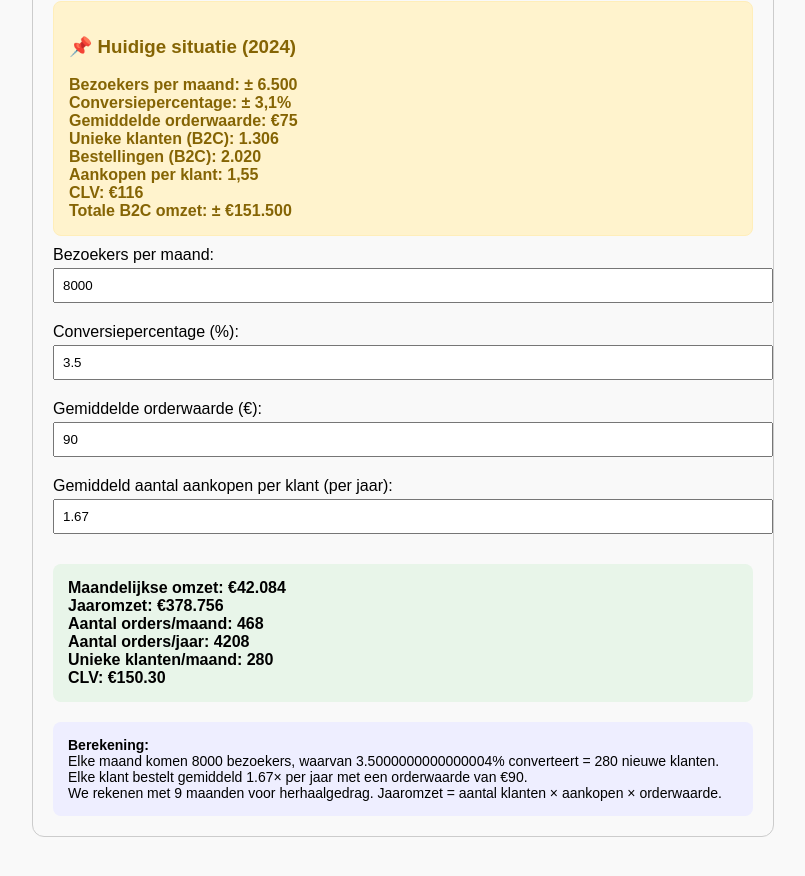
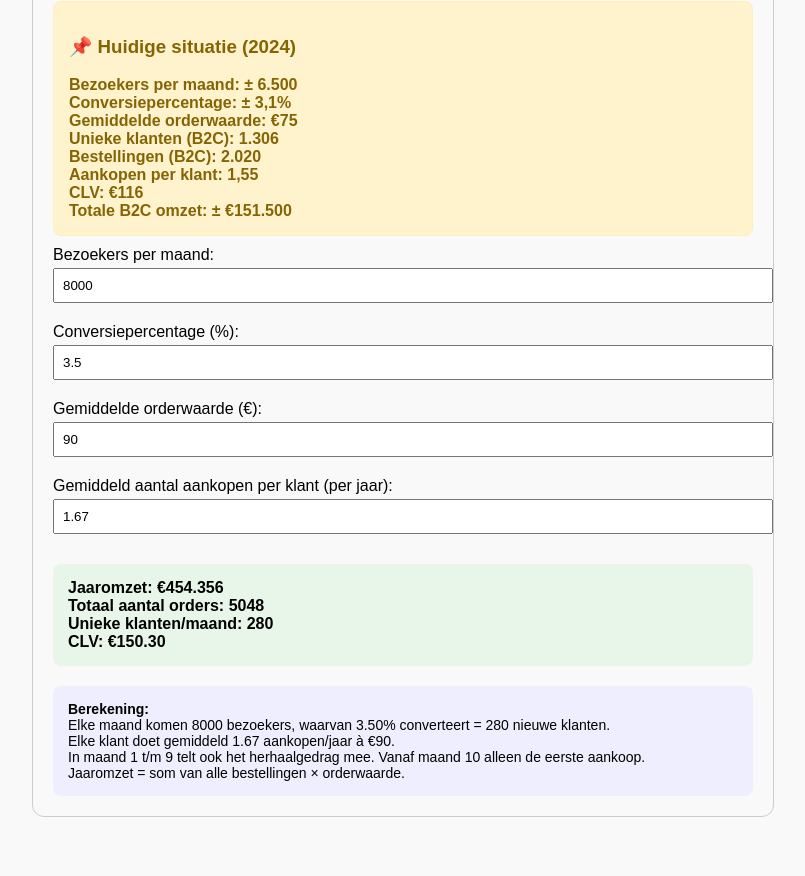
Before and after one commit to ReneProjectmonk/uitgebreideb2ccalculator, a plain HTML site: page index.html in a window 1280 px wide. Shown: the part 140-1016 px from the top of the page, without its empty margins (237-1042 px from the left). Drawn offline with Linux system fonts and the light colour scheme.

Commit message:
Add files via upload

```diff
--- a/index.html
+++ b/index.html
@@ -74,10 +74,8 @@
   </label>
 
   <div class="result" id="output">
-    Maandelijkse omzet: €0<br>
     Jaaromzet: €0<br>
-    Aantal orders/maand: 0<br>
-    Aantal orders/jaar: 0<br>
+    Totaal aantal orders: 0<br>
     Unieke klanten/maand: 0<br>
     CLV: €0
   </div>
@@ -95,30 +93,31 @@
       const aov = parseFloat(document.getElementById("aov").value);
       const frequency = parseFloat(document.getElementById("frequency").value);
 
-      const monthlyCustomers = monthlyVisitors * conversionRate;
-      const monthlyOrders = monthlyCustomers * frequency;
-      const monthlyRevenue = monthlyOrders * aov;
+      const monthlyNewCustomers = monthlyVisitors * conversionRate;
+      let totalOrders = 0;
+      let totalRevenue = 0;
 
-      const yearlyCustomers = monthlyCustomers * 9; // alleen eerste 9 maanden tellen volledig mee
-      const yearlyOrders = yearlyCustomers * frequency;
-      const yearlyRevenue = yearlyOrders * aov;
+      for (let month = 1; month <= 12; month++) {
+        const activeCustomers = (month <= 9) ? monthlyNewCustomers * frequency : monthlyNewCustomers;
+        totalOrders += activeCustomers;
+        totalRevenue += activeCustomers * aov;
+      }
 
       const clv = aov * frequency;
 
       output.innerHTML = `
-        Maandelijkse omzet: €${Math.round(monthlyRevenue).toLocaleString('nl-NL')}<br>
-        Jaaromzet: €${Math.round(yearlyRevenue).toLocaleString('nl-NL')}<br>
-        Aantal orders/maand: ${Math.round(monthlyOrders)}<br>
-        Aantal orders/jaar: ${Math.round(yearlyOrders)}<br>
-        Unieke klanten/maand: ${Math.round(monthlyCustomers)}<br>
+        Jaaromzet: €${Math.round(totalRevenue).toLocaleString('nl-NL')}<br>
+        Totaal aantal orders: ${Math.round(totalOrders)}<br>
+        Unieke klanten/maand: ${Math.round(monthlyNewCustomers)}<br>
         CLV: €${clv.toFixed(2)}
       `;
 
       explanation.innerHTML = `
         <strong>Berekening:</strong><br>
-        Elke maand komen ${monthlyVisitors} bezoekers, waarvan ${conversionRate * 100}% converteert = ${Math.round(monthlyCustomers)} nieuwe klanten.<br>
-        Elke klant bestelt gemiddeld ${frequency}× per jaar met een orderwaarde van €${aov}.<br>
-        We rekenen met 9 maanden voor herhaalgedrag. Jaaromzet = aantal klanten × aankopen × orderwaarde.
+        Elke maand komen ${monthlyVisitors} bezoekers, waarvan ${(conversionRate * 100).toFixed(2)}% converteert = ${Math.round(monthlyNewCustomers)} nieuwe klanten.<br>
+        Elke klant doet gemiddeld ${frequency} aankopen/jaar à €${aov}.<br>
+        In maand 1 t/m 9 telt ook het herhaalgedrag mee. Vanaf maand 10 alleen de eerste aankoop.<br>
+        Jaaromzet = som van alle bestellingen × orderwaarde.
       `;
     }
 
```
